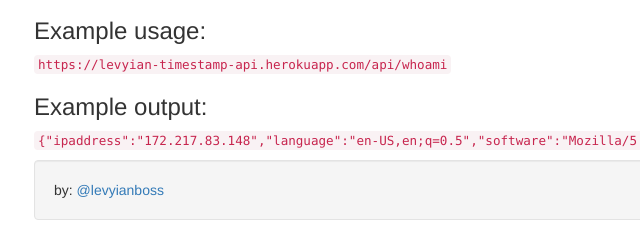
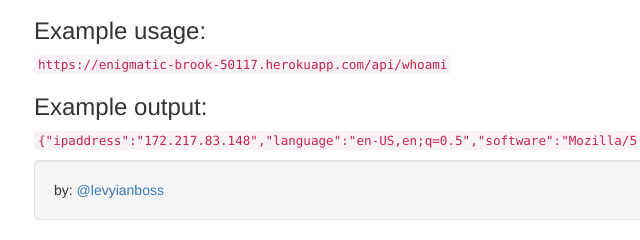
Before and after one commit to levyian/request-header-parser, a website: page public/index.html in a window 1280 px wide. Shown: the part 162-402 px from the top of the page, 36-676 px from the left. Drawn offline with nearby package versions, Linux system fonts and the light colour scheme.

Commit message:
updated url to heroku

```diff
--- a/public/index.html
+++ b/public/index.html
@@ -26,7 +26,7 @@
         </blockquote>
 
         <h3>Example usage:</h3>
-        <code>https://levyian-timestamp-api.herokuapp.com/api/whoami</code><br/>
+        <code>https://enigmatic-brook-50117.herokuapp.com/api/whoami</code><br/>
 
         <h3>Example output:</h3>
         <code>{"ipaddress":"172.217.83.148","language":"en-US,en;q=0.5","software":"Mozilla/5.0 (Windows NT 10.0; WOW64; rv:49.0) Gecko/20100101 Firefox/49.0"}</code>
```
